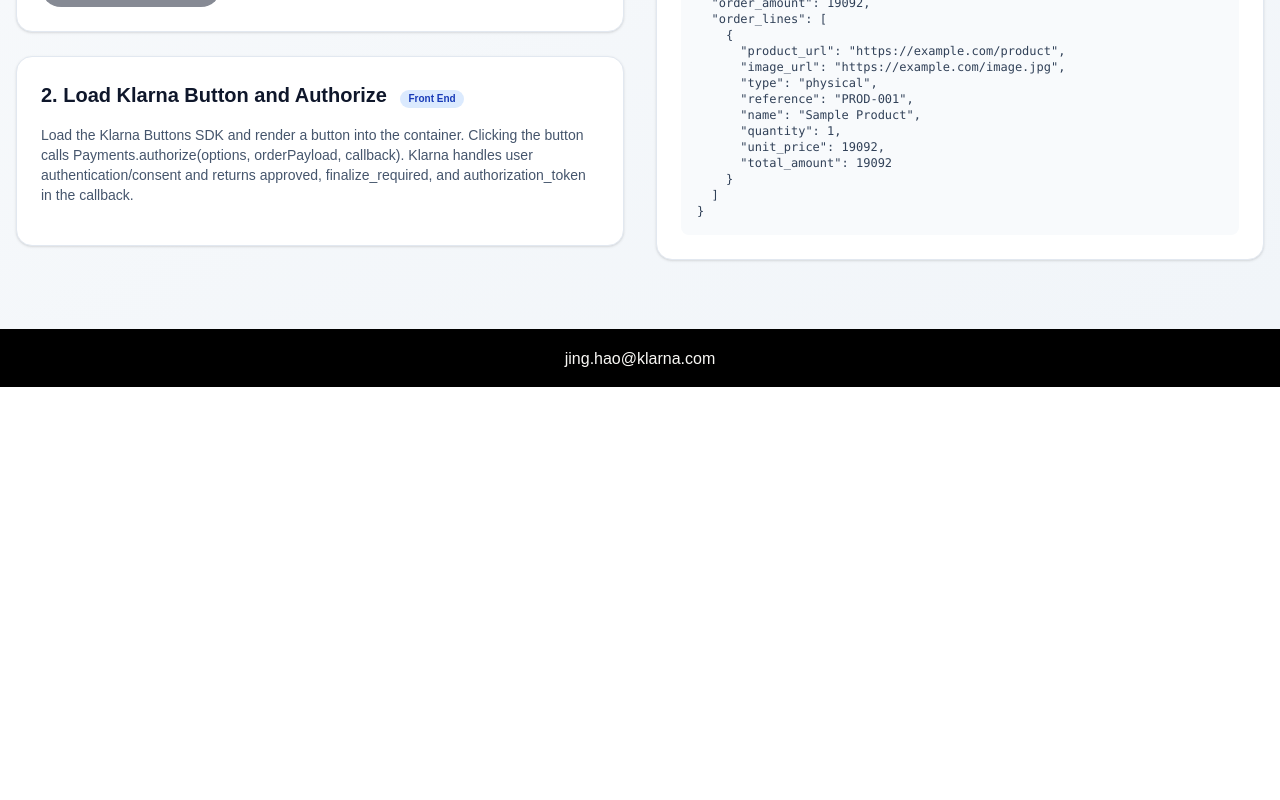
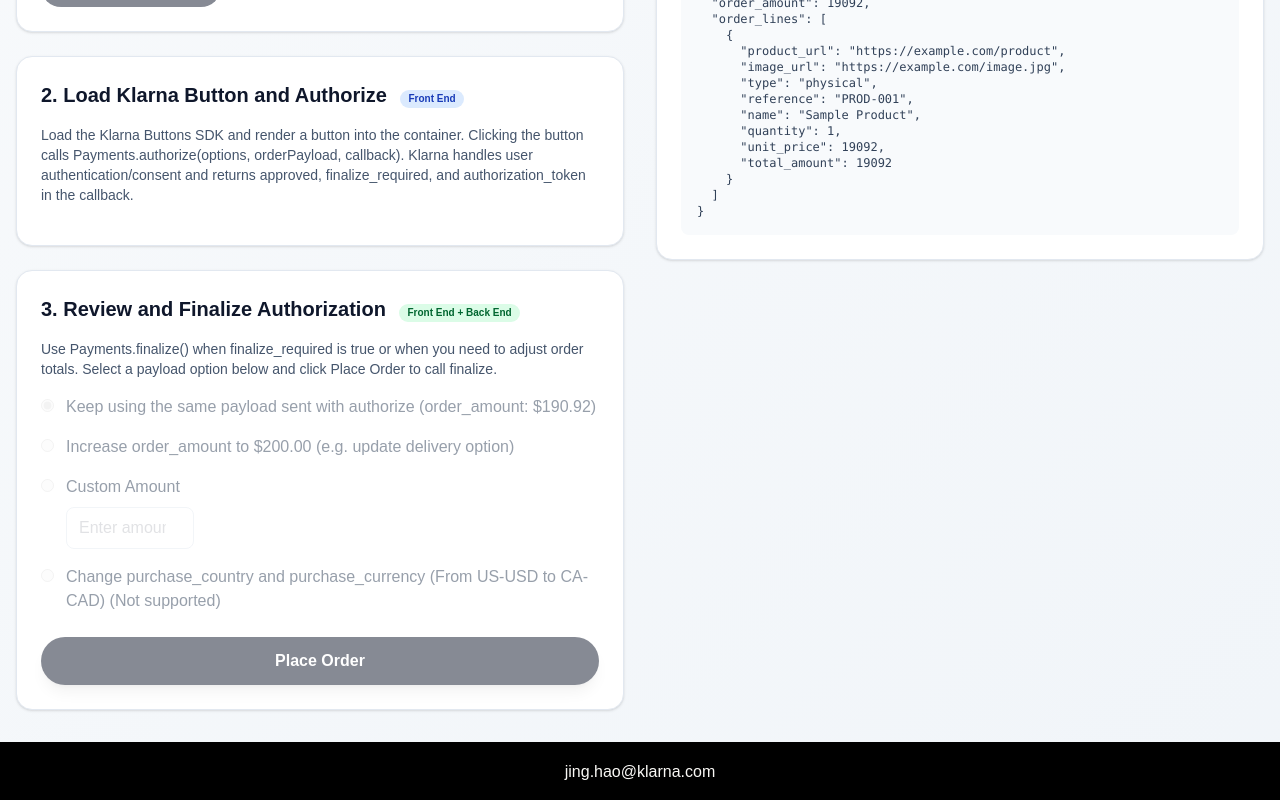
Before and after one commit to thejinghao/kp-demo, a Next.js app: page /apps/kec in a window 1280 px wide. Shown: the part 471-1271 px from the top of the page. Before the commit the page ends 858 px from the top, so only its background shows below. Built offline with nearby package versions, Linux system fonts and the light colour scheme.

Commit message:
fix kec flows; add helptext for instore

```diff
--- a/app/apps/instore/page.tsx
+++ b/app/apps/instore/page.tsx
@@ -165,10 +165,10 @@
 
       <div className="container mx-auto px-4 py-8">
         <div className="max-w-4xl mx-auto space-y-8">
-          {/* Step 0: Create In-Store Session */}
+          {/* Step 1: Create In-Store Session */}
           <div className="bg-white dark:bg-slate-800 rounded-2xl shadow-sm border border-slate-200 dark:border-slate-700 p-6">
             <h2 className="text-xl font-semibold text-slate-900 dark:text-white mb-4">
-              0. Create In-Store Session
+              1. Create In-Store Session <span className="ml-2 inline-flex items-center px-2 py-0.5 rounded-full text-[10px] font-semibold bg-purple-100 text-purple-800">Back End</span>
             </h2>
             <p className="text-sm text-slate-600 dark:text-slate-300 mb-4">
               Creates a Klarna Payments session with acquiring_channel set to in_store. The response contains a distribution result_url used in the next step.
@@ -221,9 +221,9 @@
             )}
           </div>
 
-          {/* Step 1: Retrieve QR code (POS/Kiosk style) */}
+          {/* Step 2: Retrieve QR code (POS/Kiosk style) */}
           <div className="bg-white dark:bg-slate-800 rounded-2xl shadow-sm border border-slate-200 dark:border-slate-700 p-6">
-            <h2 className="text-xl font-semibold text-slate-900 dark:text-white mb-2">1. Retrieve QR code</h2>
+            <h2 className="text-xl font-semibold text-slate-900 dark:text-white mb-2">2. Retrieve QR Code <span className="ml-2 inline-flex items-center px-2 py-0.5 rounded-full text-[10px] font-semibold bg-blue-100 text-blue-800">Front End</span></h2>
             <p className="text-sm text-slate-600 dark:text-slate-300 mb-6">Displays a QR code for the shopper to scan on their device.</p>
 
             {qrDataUrl ? (
@@ -255,9 +255,9 @@
             )}
           </div>
 
-          {/* Step 2: Monitor session status */}
+          {/* Step 3: Monitor Session Status */}
           <div className="bg-white dark:bg-slate-800 rounded-2xl shadow-sm border border-slate-200 dark:border-slate-700 p-6">
-            <h2 className="text-xl font-semibold text-slate-900 dark:text-white mb-2">2. Monitor session status</h2>
+            <h2 className="text-xl font-semibold text-slate-900 dark:text-white mb-2">3. Monitor Session Status <span className="ml-2 inline-flex items-center px-2 py-0.5 rounded-full text-[10px] font-semibold bg-green-100 text-green-800">Front End + Back End</span></h2>
             <p className="text-sm text-slate-600 dark:text-slate-300 mb-4">Poll the distribution result_url for updates. When status changes, continue your order flow on the server.</p>
 
             <div className="flex gap-4 mb-4 items-center">
--- a/app/apps/kec/page.tsx
+++ b/app/apps/kec/page.tsx
@@ -324,26 +324,29 @@
               </div>
             )}
 
-            {/* Payload Options */}
-            {showPayloadOptions && (
+            {/* Payload Options - Always Visible */}
             <div className="bg-white dark:bg-slate-800 rounded-2xl shadow-sm border border-slate-200 dark:border-slate-700 p-6">
               <h2 className="text-xl font-semibold text-slate-900 dark:text-white mb-4">
                 3. Review and Finalize Authorization <span className="ml-2 inline-flex items-center px-2 py-0.5 rounded-full text-[10px] font-semibold bg-green-100 text-green-800">Front End + Back End</span>
               </h2>
               <p className="text-sm text-slate-600 dark:text-slate-400 mb-4">
-                  This section appears when finalize_required is true. Choose a payload to send to Payments.finalize() — keep the original amount, increase it (e.g., upgraded shipping), or enter a custom amount. Custom amounts are converted from dollars to cents. Click Place Order to call finalize and complete the authorization.
+                Use Payments.finalize() when finalize_required is true or when you need to adjust order totals. Select a payload option below and click Place Order to call finalize.
               </p>
 
               <div className="space-y-4">
                 {Object.entries(payloadOptions).map(([key, option]) => (
-                    <label key={key} className="flex items-start gap-3 cursor-pointer">
+                  <label
+                    key={key}
+                    className={`flex items-start gap-3 ${autoFinalize ? 'opacity-50 cursor-not-allowed' : 'cursor-pointer'}`}
+                  >
                     <input
                       type="radio"
                       name="payload_option"
                       value={key}
                       checked={selectedPayloadOption === key}
                       onChange={() => setSelectedPayloadOption(key)}
-                        className="mt-1 text-blue-600 focus:ring-blue-500"
+                      disabled={autoFinalize}
+                      className="mt-1 text-blue-600 focus:ring-blue-500 disabled:cursor-not-allowed disabled:opacity-50"
                     />
                     <div className="flex-1">
                       <span className="text-slate-700 dark:text-slate-300">
@@ -358,7 +361,8 @@
                             placeholder="Enter amount"
                             min="0"
                             step="0.01"
-                              className="w-32 px-3 py-2 border border-slate-300 dark:border-slate-600 rounded-lg bg-white dark:bg-slate-700 text-slate-900 dark:text-white focus:ring-2 focus:ring-blue-500 focus:border-transparent"
+                            disabled={autoFinalize}
+                            className="w-32 px-3 py-2 border border-slate-300 dark:border-slate-600 rounded-lg bg-white dark:bg-slate-700 text-slate-900 dark:text-white focus:ring-2 focus:ring-blue-500 focus:border-transparent disabled:opacity-50 disabled:cursor-not-allowed"
                           />
                         </div>
                       )}
@@ -369,12 +373,12 @@
 
               <button
                 onClick={handleFinalize}
-                  className="mt-6 w-full bg-slate-900 dark:bg-white text-white dark:text-slate-900 py-3 px-6 rounded-full font-semibold hover:bg-slate-800 dark:hover:bg-slate-100 transition-colors shadow-lg"
+                disabled={autoFinalize}
+                className="mt-6 w-full bg-slate-900 dark:bg-white text-white dark:text-slate-900 py-3 px-6 rounded-full font-semibold hover:bg-slate-800 dark:hover:bg-slate-100 transition-colors shadow-lg disabled:opacity-50 disabled:cursor-not-allowed"
               >
-                  Place Order // finalize()
+                Place Order
               </button>
             </div>
-            )}
 
             {/* Results Table */}
             {(authorizeResults || finalizeResults) && (
```
Lines whose indentation alone changed are shown as unchanged.
